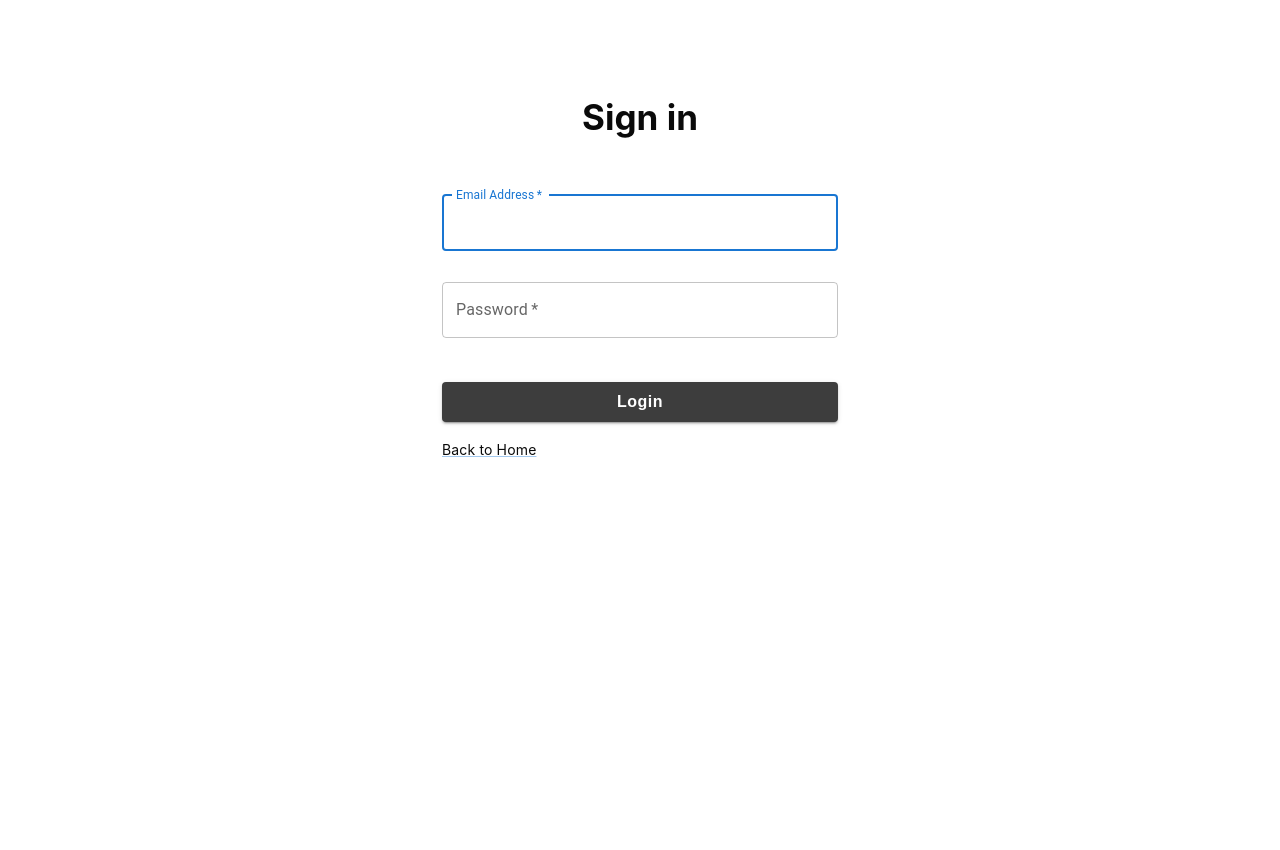
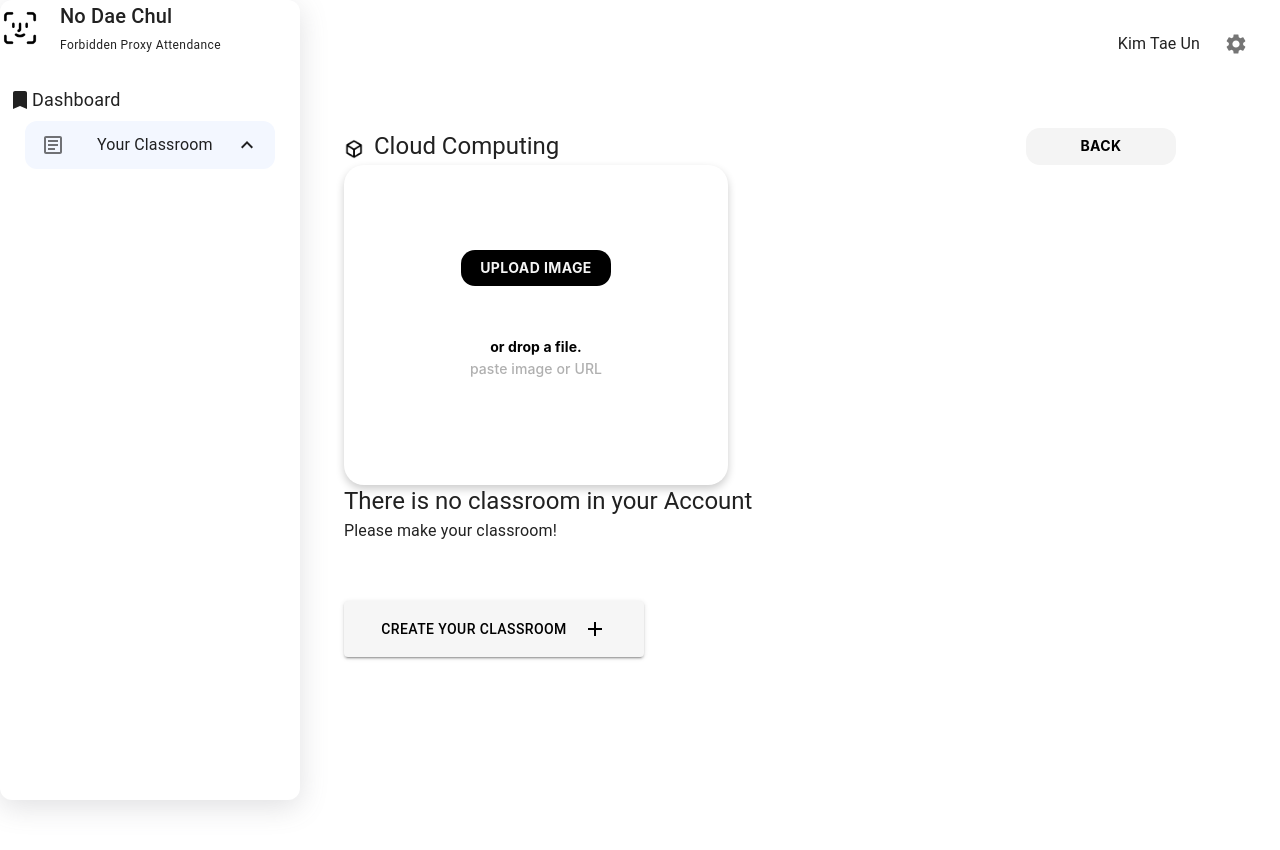
Before and after one commit to hunsy9/NoDaechul, a React (Create React App) app in the folder front/: page /MainContent in a window 1280 px wide. Before the commit this address led to /Login. Shown: the top 850 px of the page. Before the commit the page ends 800 px from the top, so only its background shows below. Built offline with nearby package versions, Linux system fonts and the light colour scheme.

Commit message:
docs : dropzone 디자인 수정

```diff
--- a/front/src/App.js
+++ b/front/src/App.js
@@ -1,7 +1,7 @@
 import './App.css';
 import React from 'react';
 import AppRoutes from './AppRoutes';
-// import CreateAttendance from './Pages/CreateAttendance';
+import CreateAttendance from './Pages/CreateAttendance';
 import {BrowserRouter} from "react-router-dom";
 import { ThemeProvider, createTheme } from '@mui/material/styles';
 import { CssBaseline } from '@mui/material';
@@ -24,14 +24,14 @@ function App() {
 
   return (
     <ThemeProvider theme={theme}>
-         <CssBaseline/>
+         {/* <CssBaseline/>
          <AuthProvider>
            <BrowserRouter>
              <AppRoutes/>
            </BrowserRouter>
-         </AuthProvider>
+         </AuthProvider>  */}
       {/* 테스트용, ThemeProvider를 제외한 나머지 주석 처리 후, 밑의 내용 주석 해제*/}
-      {/* <CreateAttendance/> */}
+      <CreateAttendance/>
 
     </ThemeProvider>
 
--- a/front/src/components/dropzone.js
+++ b/front/src/components/dropzone.js
@@ -35,6 +35,7 @@
 
 import React, { useCallback } from 'react';
 import {useDropzone} from 'react-dropzone';
+import { CssBaseline, Grid, Box, Typography, IconButton, Button, SvgIcon } from '@mui/material';
 
 const MyDropzone = () => {
 
@@ -43,13 +44,35 @@ const MyDropzone = () => {
     }, [])
     const { getRootProps, getInputProps, isDragActive } = useDropzone({onDrop})
 
+    const inputBox = {
+        width: '30vw',
+        height: '40vh',
+        // backgroundColor: '#FFFFFF',
+        borderRadius: '20px',
+        boxShadow: '0 4px 8px rgba(0, 0, 0, 0.2)' // 그림자
+    };
+
     return (
-        <div {...getRootProps()}>
+        <div style={inputBox} {...getRootProps()}>
         <input {...getInputProps()} />
         {
             isDragActive ?
             <p>Drop the files here ...</p> :
-            <p>Drop the files here ...</p>
+            <p style={{ textAlign: 'center' }}>
+                <div >
+                    <Button variant="contained"
+                        sx={{ width:150, borderRadius: 3.5, backgroundColor: '#000000', fontFamily:'Inter', color:'#F4F4F4', fontWeight:'bold', boxShadow: 'none', marginTop: '18%' }}>
+                        Upload Image
+                    </Button>
+                    <Typography variant="subtitle2" sx ={{fontFamily:'Inter', color:'#000000', fontWeight:'bold', marginTop: '13%'}}>
+                        or drop a file.
+                    </Typography>
+                    <Typography variant="subtitle2" sx ={{fontFamily:'Inter', color:'#b0b0b0'}}>
+                        paste image or URL
+                    </Typography>
+                </div>
+            </p>
+
         }
         </div>
     )
```
